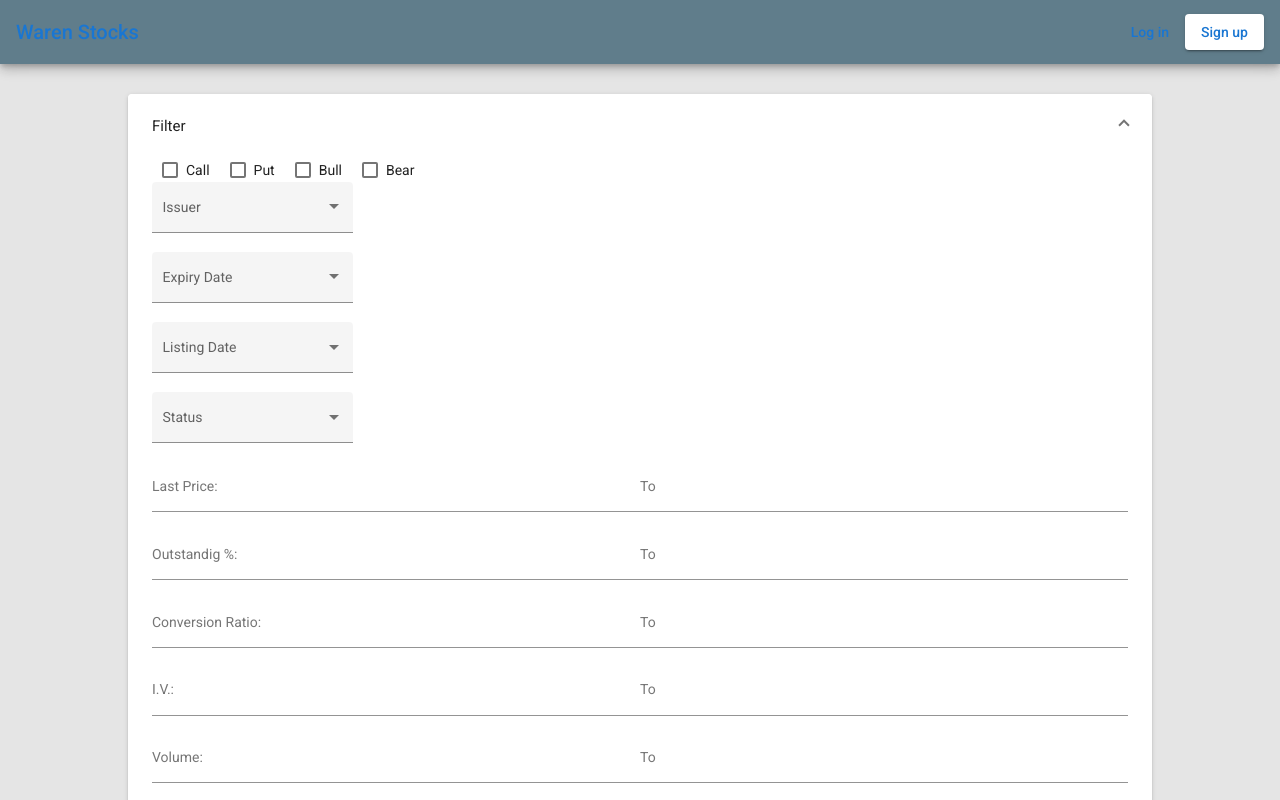
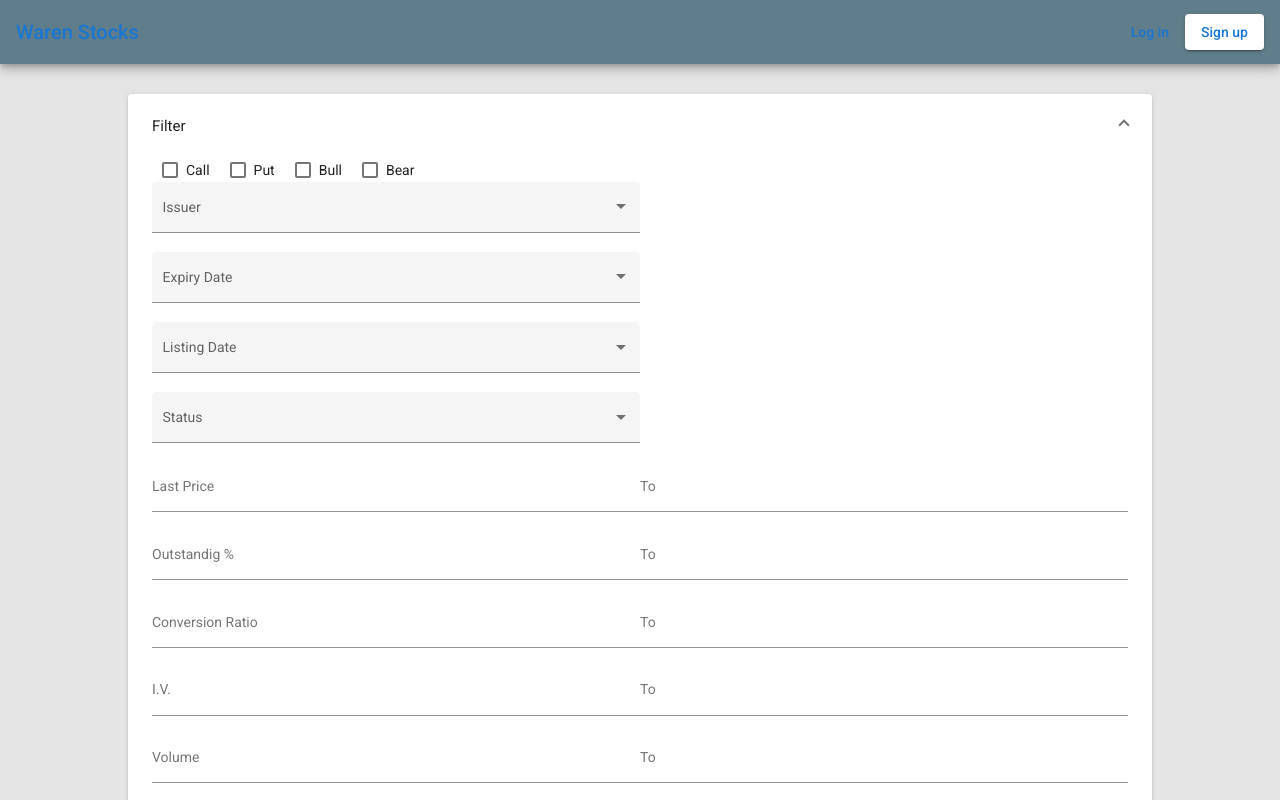
Before and after one commit to hakhan88/Stocks-Trading-Portal, an Angular app: page /stockDetails in a window 1280 px wide. Both pictures are taken after a click on the button "Filter". Shown: the top 800 px of the page. Built offline with nearby package versions, Linux system fonts and the light colour scheme.

Commit message:
filter panel update

```diff
--- a/src/app/components/stockDetails/stockDetails.component.html
+++ b/src/app/components/stockDetails/stockDetails.component.html
@@ -18,7 +18,7 @@
 
             <div class="vertical-form-field">
                 <div>
-                    <mat-form-field appearance="fill">
+                    <mat-form-field appearance="fill" [ngClass]="'option-dropdown-styling'">
                         <mat-label>Issuer</mat-label>
                         <mat-select [formControl]="toppings" multiple>
                             <mat-option *ngFor="let topping of toppingList" [value]="topping">{{topping}}</mat-option>
@@ -29,7 +29,7 @@
 
             <div class="vertical-form-field">
                 <div>
-                    <mat-form-field appearance="fill">
+                    <mat-form-field appearance="fill" [ngClass]="'option-dropdown-styling'">
                         <mat-label>Expiry Date</mat-label>
                         <mat-select [formControl]="toppings" multiple>
                             <mat-option *ngFor="let topping of toppingList" [value]="topping">{{topping}}</mat-option>
@@ -40,7 +40,7 @@
 
             <div class="vertical-form-field">
                 <div>
-                    <mat-form-field appearance="fill">
+                    <mat-form-field appearance="fill" [ngClass]="'option-dropdown-styling'">
                         <mat-label>Listing Date</mat-label>
                         <mat-select [formControl]="toppings" multiple>
                             <mat-option *ngFor="let topping of toppingList" [value]="topping">{{topping}}</mat-option>
@@ -52,7 +52,7 @@
 
             <div class="vertical-form-field">
                 <div>
-                    <mat-form-field appearance="fill" class="no-label-field">
+                    <mat-form-field [ngClass]="'option-dropdown-styling'" appearance="fill" class="no-label-field">
                         <mat-label>Status</mat-label>
                         <mat-select [formControl]="statusFilter">
                             <mat-option *ngFor="let status of availableContactStatuses" [value]="status.value">
@@ -65,9 +65,8 @@
 
             <div class="vertical-form-field">
                 <div fxLayout="row">
-                    <p></p>
                     <mat-form-field class="example-full-width">
-                        <mat-label>Last Price:</mat-label>
+                        <mat-label>Last Price</mat-label>
                         <input matInput placeholder="Last Price">
                     </mat-form-field>
                     <mat-form-field class="example-full-width">
@@ -79,9 +78,8 @@
 
             <div class="vertical-form-field">
                 <div fxLayout="row">
-                    <p></p>
                     <mat-form-field class="example-full-width">
-                        <mat-label>Outstandig %:</mat-label>
+                        <mat-label>Outstandig %</mat-label>
                         <input matInput placeholder="Outstandig %">
                     </mat-form-field>
                     <mat-form-field class="example-full-width">
@@ -93,9 +91,8 @@
 
             <div class="vertical-form-field">
                 <div fxLayout="row">
-                    <p></p>
                     <mat-form-field class="example-full-width">
-                        <mat-label>Conversion Ratio:</mat-label>
+                        <mat-label>Conversion Ratio</mat-label>
                         <input matInput placeholder="Conversion Ratio">
                     </mat-form-field>
                     <mat-form-field class="example-full-width">
@@ -107,9 +104,8 @@
 
             <div class="vertical-form-field">
                 <div fxLayout="row">
-                    <p></p>
                     <mat-form-field class="example-full-width">
-                        <mat-label>I.V.:</mat-label>
+                        <mat-label>I.V.</mat-label>
                         <input matInput placeholder="I.V.">
                     </mat-form-field>
                     <mat-form-field class="example-full-width">
@@ -121,9 +117,8 @@
 
             <div class="vertical-form-field">
                 <div fxLayout="row">
-                    <p></p>
                     <mat-form-field class="example-full-width">
-                        <mat-label>Volume:</mat-label>
+                        <mat-label>Volume</mat-label>
                         <input matInput placeholder="Volume">
                     </mat-form-field>
                     <mat-form-field class="example-full-width">
@@ -135,9 +130,8 @@
 
             <div class="vertical-form-field">
                 <div fxLayout="row">
-                    <p></p>
                     <mat-form-field class="example-full-width">
-                        <mat-label>Premium %:</mat-label>
+                        <mat-label>Premium %</mat-label>
                         <input matInput placeholder="Premium %">
                     </mat-form-field>
                     <mat-form-field class="example-full-width">
@@ -149,9 +143,8 @@
 
             <div class="vertical-form-field">
                 <div fxLayout="row">
-                    <p></p>
                     <mat-form-field class="example-full-width">
-                        <mat-label>To Call Price %:</mat-label>
+                        <mat-label>To Call Price %</mat-label>
                         <input matInput placeholder="To Call Price %">
                     </mat-form-field>
                     <mat-form-field class="example-full-width">
@@ -163,9 +156,8 @@
 
             <div class="vertical-form-field">
                 <div fxLayout="row">
-                    <p></p>
                     <mat-form-field class="example-full-width">
-                        <mat-label>Sensitivity:</mat-label>
+                        <mat-label>Sensitivity</mat-label>
                         <input matInput placeholder="Sensitivity">
                     </mat-form-field>
                     <mat-form-field class="example-full-width">
@@ -177,9 +169,8 @@
 
             <div class="vertical-form-field">
                 <div fxLayout="row">
-                    <p></p>
                     <mat-form-field class="example-full-width">
-                        <mat-label>Spread:</mat-label>
+                        <mat-label>Spread</mat-label>
                         <input matInput placeholder="Spread">
                     </mat-form-field>
                     <mat-form-field class="example-full-width">
--- a/src/app/components/stockDetails/stockDetails.component.scss
+++ b/src/app/components/stockDetails/stockDetails.component.scss
@@ -20,3 +20,7 @@ button {
     position: relative;
     margin: 0px 10px;
 }
+
+.option-dropdown-styling {
+    min-width: 50%;
+}
--- a/src/app/pipes/sanitinse.pipe.ts
+++ b/src/app/pipes/sanitinse.pipe.ts
@@ -10,7 +10,6 @@ export class SanitizeHtmlPipe implements PipeTransform {
     }
 
     transform(v: string): SafeHtml {
-        console.log(this.sanitizer.bypassSecurityTrustHtml(v));
         return this.sanitizer.bypassSecurityTrustHtml(v);
     }
 }
```
